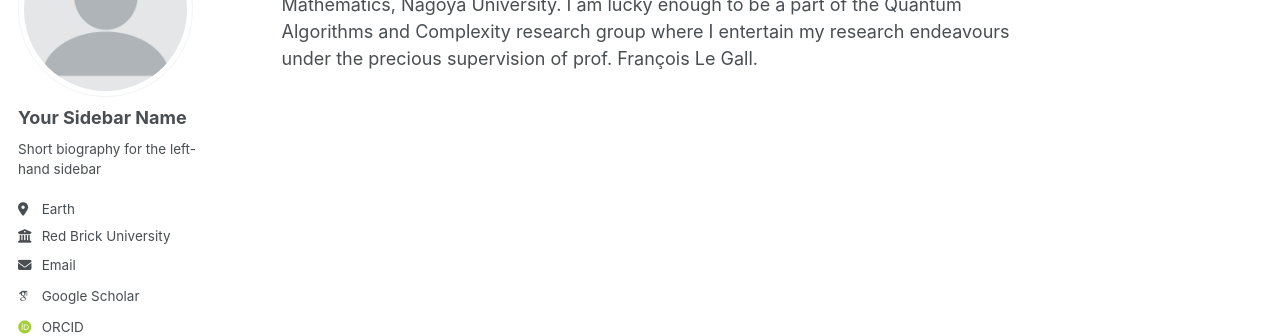
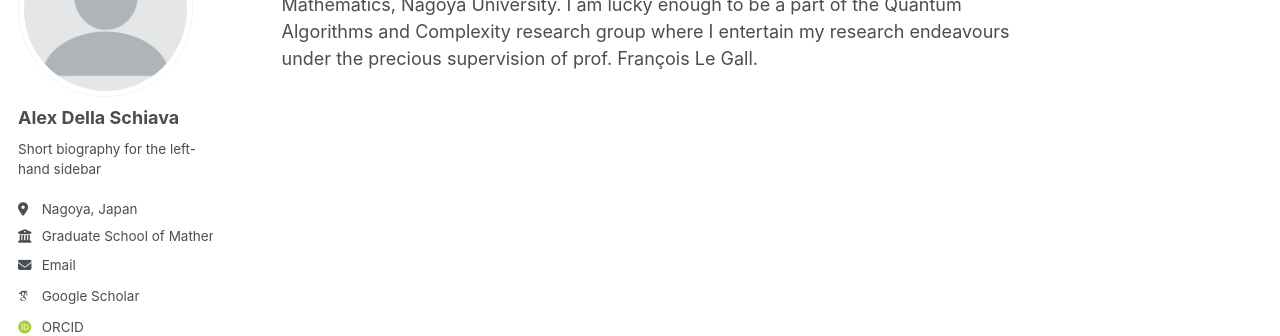
Before and after one commit to Alex-Dell1/Alex-Dell1.github.io, a Jekyll site: the page built from _pages/about.md, in a window 1280 px wide. Shown: the part 177-513 px from the top of the page. Built offline with Jekyll 4.4.1, drawn with Linux system fonts in a browser that asks for light colours; some web fonts are replaced; a script that is not in the unit is left out.

Commit message:
Update _config.yml

```diff
--- a/_config.yml
+++ b/_config.yml
@@ -23,18 +23,18 @@
 author:
   # Biographic information
   avatar           : "profile.png"
-  name             : "Your Sidebar Name"
+  name             : "Alex Della Schiava"
   pronouns         : # example: "she/her"
   bio              : "Short biography for the left-hand sidebar"
-  location         : "Earth"
-  employer         : "Red Brick University"
+  location         : "Nagoya, Japan"
+  employer         : "Graduate School of Mathematics, Nagoya University"
   uri              : # URL
-  email            : "none@example.org"
+  email            : "dellaschiavaalex@gmail.com"
 
   # Academic websites
   academia         : # URL
   arxiv            : # URL - Update with the correct link to your profile
-  googlescholar    : "https://scholar.google.com/citations?user=PS_CX0AAAAAJ"
+  googlescholar    : "https://scholar.google.com/citations?user=atheZI4AAAAJ"
   inspire-hep      : # URL
   impactstory      : # URL
   orcid            : "http://orcid.org/yourorcidurl"
@@ -47,7 +47,7 @@
   bitbucket        : # Username - Update with your username on the site
   codepen          : # Username
   dribbble         : # Username
-  github           : "academicpages"
+  github           : "Alex-Dell1"
   kaggle           : # Username
   stackoverflow    : # User number or user number and name (i.e., use "1" or "1/jeff-atwood")
 
```
